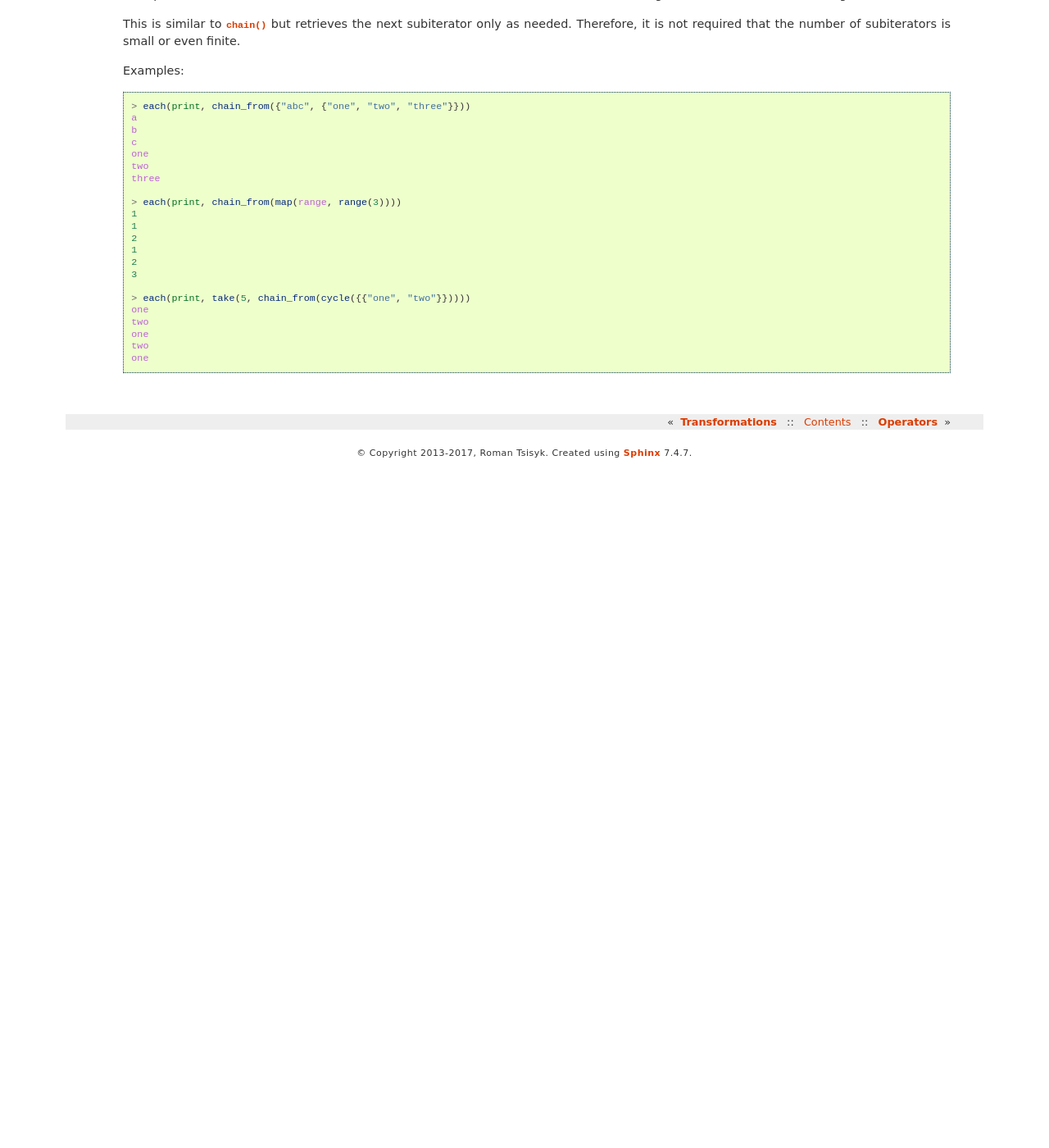
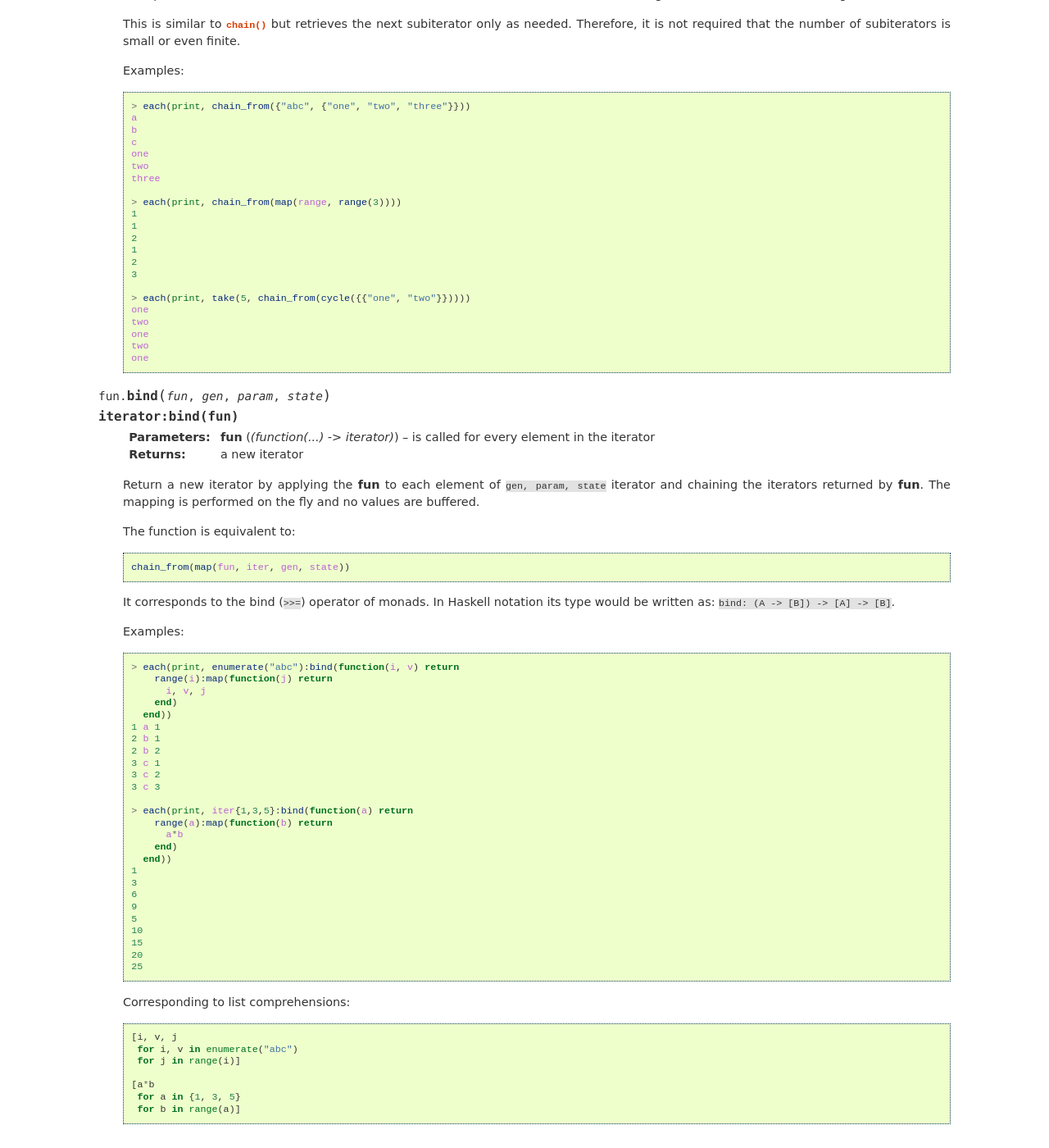
Before and after one commit to luafun/luafun, a Sphinx documentation site: the page built from doc/compositions.rst, in a window 1280 px wide and 1400 px high, scrolled down 2336 px. Shown: the whole window at 82% size. Built offline with Sphinx 7.4.7, drawn with Linux system fonts in a browser that asks for light colours; before the commit the page ends 2905 px from its top, so only the background shows below that.

Commit message:
Add `bind` function similar to Haskell's `>>=`

```diff
--- a/doc/compositions.rst
+++ b/doc/compositions.rst
@@ -180,3 +180,66 @@ Compositions
     one
     two
     one
+
+.. function:: bind(fun, gen, param, state)
+              iterator:bind(fun)
+
+   :param fun: is called for every element in the iterator
+   :type  fun: (function(...) -> iterator)
+   :returns: a new iterator
+
+   Return a new iterator by applying the **fun** to each element of
+   ``gen, param, state`` iterator and chaining the iterators returned by
+   **fun**. The mapping is performed on the fly and no values are buffered.
+
+   The function is equivalent to:
+
+   .. code-block:: lua
+
+    chain_from(map(fun, iter, gen, state))
+
+   It corresponds to the bind (``>>=``) operator of monads. In Haskell
+   notation its type would be written as: ``bind: (A -> [B]) -> [A] -> [B]``.
+
+   Examples:
+
+   .. code-block:: lua
+
+    > each(print, enumerate("abc"):bind(function(i, v) return
+        range(i):map(function(j) return
+          i, v, j
+        end)
+      end))
+    1 a 1
+    2 b 1
+    2 b 2
+    3 c 1
+    3 c 2
+    3 c 3
+
+    > each(print, iter{1,3,5}:bind(function(a) return
+        range(a):map(function(b) return
+          a*b
+        end)
+      end))
+    1
+    3
+    6
+    9
+    5
+    10
+    15
+    20
+    25
+
+   Corresponding to list comprehensions:
+
+   .. code-block:: python
+
+    [i, v, j
+     for i, v in enumerate("abc")
+     for j in range(i)]
+
+    [a*b
+     for a in {1, 3, 5}
+     for b in range(a)]
```
Also changed, not shown: 2 other files.
